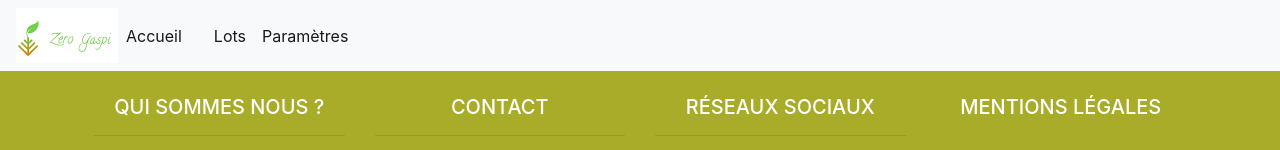
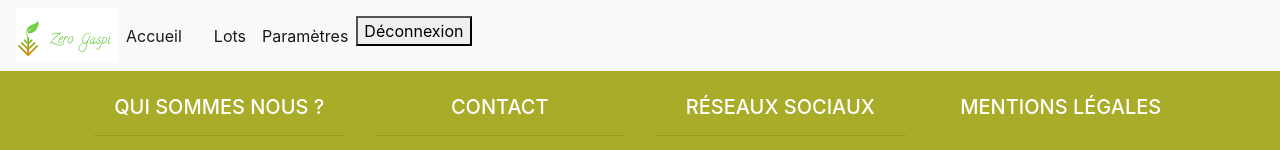
Before and after one commit to yusgun/zero-gaspi, an Angular app: page / in a window 1280 px wide. Shown: the top 150 px of the page. Built offline with nearby package versions, Linux system fonts and the light colour scheme.

Commit message:
ajout bouton déconnexion

```diff
--- a/src/app/navbar/navbar.component.html
+++ b/src/app/navbar/navbar.component.html
@@ -17,6 +17,9 @@
       <li class="nav-item active">
         <a class="nav-link" href="paramètres">Paramètres <span class="sr-only">(current)</span></a>
       </li>
+      <a href="deconnexion">
+        <button type="button">Déconnexion</button>
+      </a>
       <li class="nav-item">
         <a class="nav-link" href="#"></a>
       </li>
```
